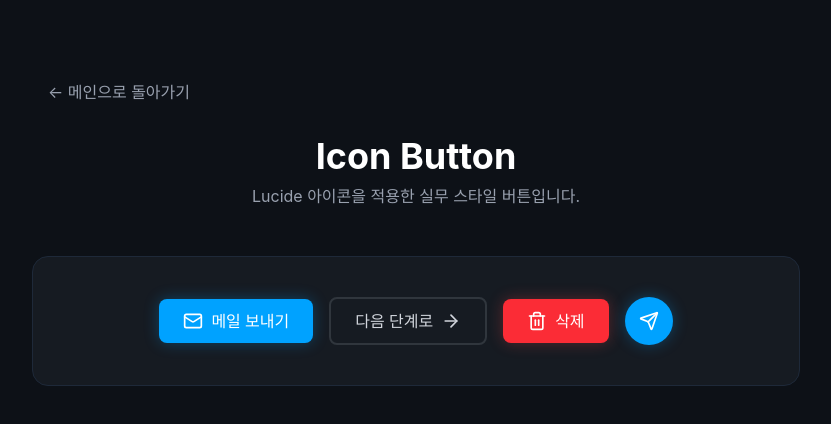
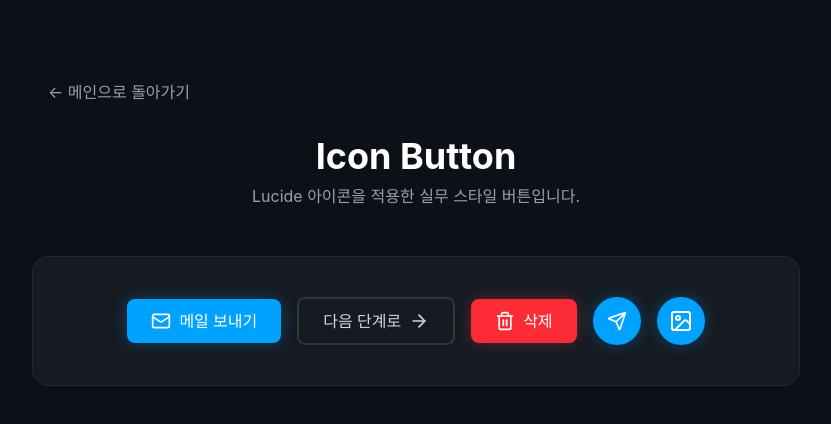
Before and after one commit to bjw9415-oss/jun-UI, a React (Vite) app: page /icon-buttons in a window 1280 px wide. Shown: the top 424 px of the page, without its empty margins (224-1055 px from the left). Built offline with nearby package versions, Linux system fonts and the light colour scheme.

Commit message:
feat: Add icon button

```diff
--- a/src/pages/Home.tsx
+++ b/src/pages/Home.tsx
@@ -5,7 +5,7 @@ export default function Home() {
   return (
     <div className="min-h-screen bg-[#0d1117] flex flex-col items-center justify-center p-4">
       <div className="text-center mb-12">
-        <h1 className="text-6xl font-extrabold text-transparent bg-clip-text bg-gradient-to-r from-[#00a2ff] to-[#00ff88] mb-4">
+        <h1 className="text-6xl font-extrabold text-transparent bg-clip-text bg-linear-to-r from-[#00a2ff] to-[#00ff88] mb-4">
           Jun-UI
         </h1>
         <p className="text-xl text-gray-400">
--- a/src/pages/IconButtonPage.tsx
+++ b/src/pages/IconButtonPage.tsx
@@ -1,6 +1,6 @@
 import { Link } from "react-router-dom";
 import Button from "../components/Button";
-import { Mail, ArrowRight, Trash2, Send } from "lucide-react";
+import { Mail, ArrowRight, Trash2, Send, Image } from "lucide-react";
 
 export default function IconButtonPage() {
   return (
@@ -45,6 +45,13 @@ export default function IconButtonPage() {
           <Button variant="primary" size="icon" className="rounded-full">
             <Send className="w-5 h-5" />
           </Button>
+
+          {/* 이미지 아이콘 버튼 */}
+          <Button variant="primary" size="icon" className="rounded-full">
+            <Image className="w-6 h-6" />
+          </Button>
+
+          {/*  */}
         </div>
       </div>
     </div>
```
